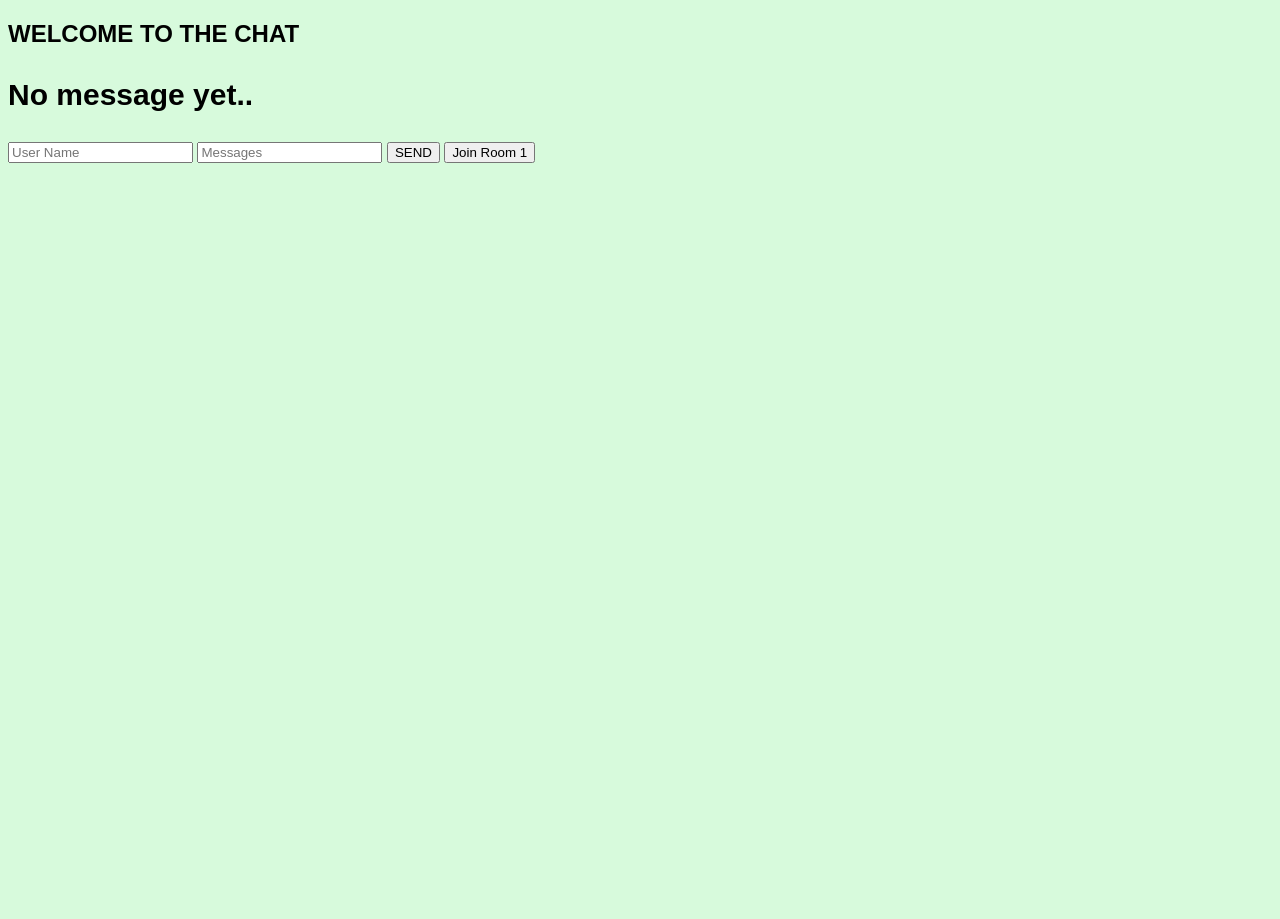
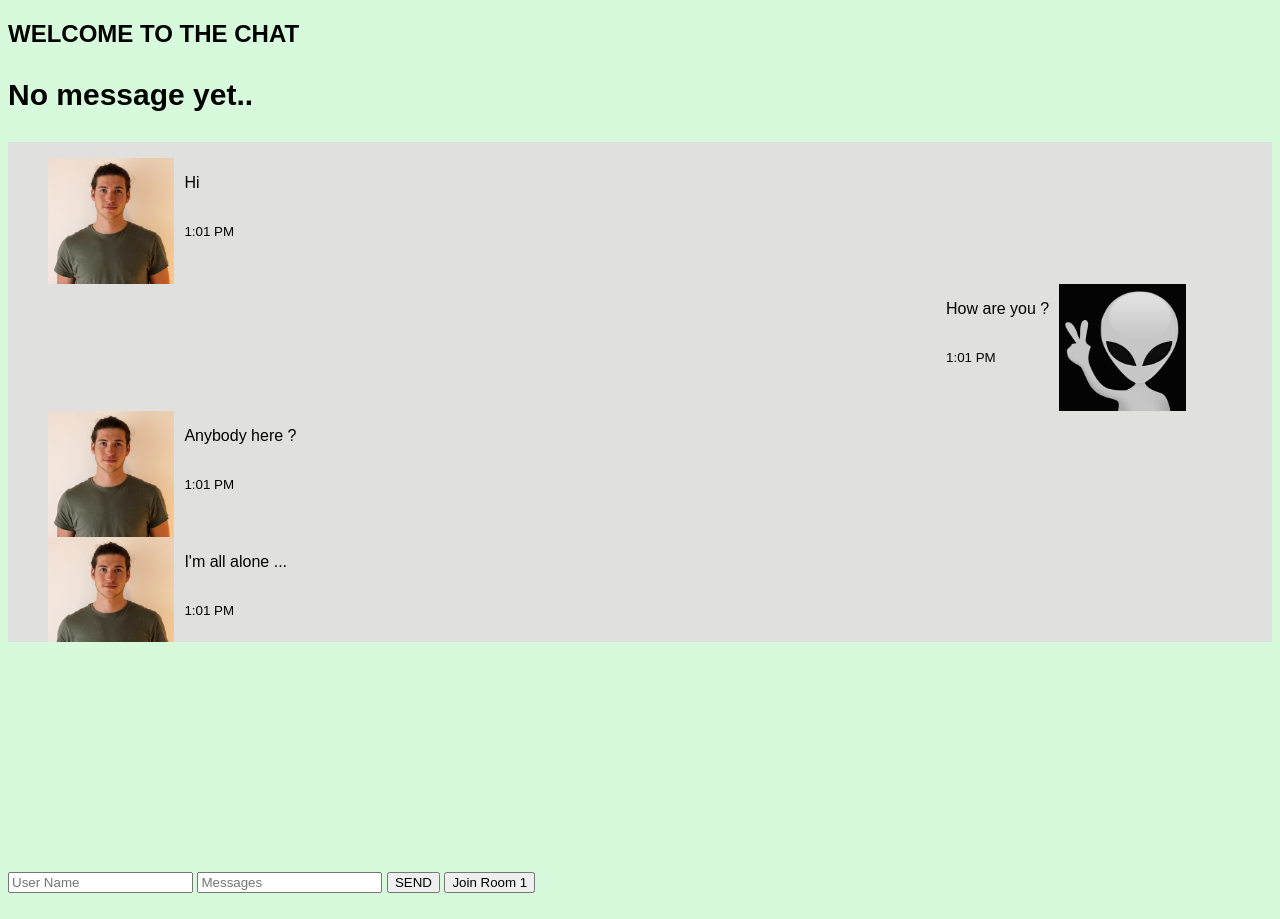
Before and after one commit to DonatDonat123/Itsnotatric, a Flask app: page /userchat in a window 1280 px wide. Shown: the part 29-948 px from the top of the page. Run offline with Flask 2, Linux system fonts and the light colour scheme.

Commit message:
chatstyle works left right

```diff
--- a/static/javascript/chat.js
+++ b/static/javascript/chat.js
@@ -1,3 +1,10 @@
+var me = {};
+me.avatar = "./static/fotos/dd_profile.png";
+
+var bot = {};
+bot.avatar = "./static/fotos/alien.jpg";
+
+
 function formatAMPM(date) {
     var hours = date.getHours();
     var minutes = date.getMinutes();
@@ -9,25 +16,43 @@ function formatAMPM(date) {
     return strTime;
 }
 
-function insertChat(text){
-    date = '2017-01-01'
+function insertChat(text, user){
+    var date = '2017-01-01' ;
+    var date = formatAMPM(new Date());
+    if (user == 'user'){
         control = '<li style="width:100%">' +
                         '<div class="msj macro">' +
+                            '<div class="avatar_user"><img class="img-left" style="width:100%;" src="'+ me.avatar +'" /></div>' +
                             '<div class="text text-l">' +
                                 '<p>'+ text +'</p>' +
-                            '<p><small>'+date+'</small></p>' +
+                                '<p><small>'+date+'</small></p>' + '<br>'+
                             '</div>' +
                         '</div>' +
                     '</li>';
+    }
+    else{
+        control = '<li style="width:100%">' +
+                        '<div class="msj macro">' +
+                            '<div class="avatar_other"><img class="img-right" style="width:100%;" src="'+ bot.avatar +'" /></div>' +
+                            '<div class="text text-r">' +
+                                '<p>'+ text +'</p>' +
+                                '<p><small>'+date+'</small></p>' +'<br>'+
+                            '</div>' +
+                        '</div>' +
+                    '</li>';
+    }
+
 
     $("ul.message_holder").append(control).scrollTop($("ul").prop('scrollHeight'));
 
 }
 
 var socket = io.connect('http://' + document.domain + ':' + location.port);
+
 socket.on( 'connect', function() {
   socket.send( 'connected')
  })
+
 var btn = $('#sendbutton').on('click', function(e){
   e.preventDefault()
   var username = $('.username').val()
@@ -64,3 +89,9 @@ var socket = io.connect('http://' + document.domain + ':' + location.port);
   }
   else {$('h3').text(msg)}
 })
+
+insertChat("Hi", 'user')
+insertChat("How are you ?", 'other')
+insertChat("Anybody here ?", 'user')
+insertChat("I'm all alone ...", 'user')
+insertChat("Anyone... ?", 'other')
--- a/static/styles/chatjs.js
+++ b/static/styles/chatjs.js
@@ -26,7 +26,7 @@ function insertChat(who, text, time){
     if (who == "me"){
         control = '<li style="width:100%">' +
                         '<div class="msj macro">' +
-                        '<div class="avatar"><img class="img-circle" style="width:100%;" src="'+ me.avatar +'" /></div>' +
+                        '<div class="avatar"><img class="img-circle";" src="'+ me.avatar +'" /></div>' +
                             '<div class="text text-l">' +
                                 '<p>'+ text +'</p>' +
                                 '<p><small>'+date+'</small></p>' +
@@ -40,7 +40,7 @@ function insertChat(who, text, time){
                                 '<p>'+text+'</p>' +
                                 '<p><small>'+date+'</small></p>' +
                             '</div>' +
-                        '<div class="avatar" style="padding:0px 0px 0px 10px !important"><img class="img-circle" style="width:100%;" src="'+you.avatar+'" /></div>' +
+                        '<div class="avatar" style="padding:0px 0px 0px 10px !important"><img class="img-circle";"src="'+you.avatar+'" /></div>' +
                   '</li>';
     }
     setTimeout(
--- a/static/styles/style.css
+++ b/static/styles/style.css
@@ -7,3 +7,51 @@ body{
   background: rgb(215, 250, 220);
   font-family: sans-serif;
 }
+
+.myframe{
+    background:#e0e0de;
+    height:500px;
+    overflow:scroll;
+    padding:0;
+}
+
+ .myframe > div:last-of-type{
+    position:absolute;
+    bottom:10;
+    width:100%;
+}
+
+ul {
+    width:100%;
+    height: 200px;
+    list-style-type: none;
+    display:flex;
+    flex-direction: column;
+}
+
+.avatar_user{
+    width:10%;
+    float:left;
+}
+
+.avatar_other{
+    width:10%;
+    float:right;
+    padding-right: 10%;
+    }
+
+.text{
+    display:flex;
+    flex-direction:column;
+}
+
+.text-l{
+    float:left;
+    margin:0px;
+    padding-left:10px;
+}
+.text-r{
+    float:right;
+    padding-left:10px;
+    padding-right:10px
+}
--- a/templates/userchat.html
+++ b/templates/userchat.html
@@ -1,8 +1,7 @@
-
 <html>
 <head>
     <meta charset="utf-8">
-  <link rel="stylesheet" href="{{url_for('static', filename='styles/style.css')}}" type="text/css" />
+    <link rel="stylesheet" href="{{url_for('static', filename='styles/style.css')}}" type="text/css"/>
 
     <title> UserChat </title>
 </head>
@@ -11,7 +10,8 @@
 <nav class="navbar navbar-inverse">
     <div class="container">
         <div class="navbar-header">
-        <button type="button" class="navbar-toggle collapsed" data-toggle="collapse" data-target="#navbar" aria-expanded="false" aria-controls="navbar">
+            <button type="button" class="navbar-toggle collapsed" data-toggle="collapse" data-target="#navbar"
+                    aria-expanded="false" aria-controls="navbar">
                 <span class="sr-only">Toggle navigation</span>
                 <span class="icon-bar"></span>
                 <span class="icon-bar"></span>
@@ -28,26 +28,27 @@
 
 <h3 style='font-size: 30px;'> No message yet.. </h3>
 
-  <div class="col-sm-3 col-sm-offset-4 frame">
+<div class="myframe">
     <ul class="message_holder"></ul>
-
+    <div class="input">
         <form action="" method="POST">
             <input type="text" class="username" placeholder="User Name"/>
             <input type="text" class="message" placeholder="Messages"/>
-    <button id="sendbutton"> SEND </button>
-    <button id="roombutton" value="room1"> Join Room 1 </button>
+            <button id="sendbutton"> SEND</button>
+            <button id="roombutton" value="room1"> Join Room 1</button>
         </form>
     </div>
-  </div><!-- /.container -->
+</div>
+<!-- /.container -->
 <!-- jQuery (necessary for Bootstrap's JavaScript plugins)
 <script src="https://ajax.googleapis.com/ajax/libs/jquery/1.12.4/jquery.min.js"></script>
 <script src="https://cdnjs.cloudflare.com/ajax/libs/socket.io/1.7.3/socket.io.min.js"></script>
  -->
-  <script src="{{url_for('static', filename='javascript/jquery.min.js')}}" type = "text/javascript"></script>
-  <script src="{{url_for('static', filename='javascript/socket.io.min.js')}}" type = "text/javascript"></script>
+<script src="{{url_for('static', filename='javascript/jquery.min.js')}}" type="text/javascript"></script>
+<script src="{{url_for('static', filename='javascript/socket.io.min.js')}}" type="text/javascript"></script>
 
 
-  <script src="{{url_for('static', filename='javascript/chat.js')}}" type = "text/javascript"></script>
+<script src="{{url_for('static', filename='javascript/chat.js')}}" type="text/javascript"></script>
 
 </body>
 </html>
```
Also changed, not shown: static/fotos/alien.jpg (added), static/fotos/dd_profile.png (added). Lines whose indentation alone changed are shown as unchanged.
